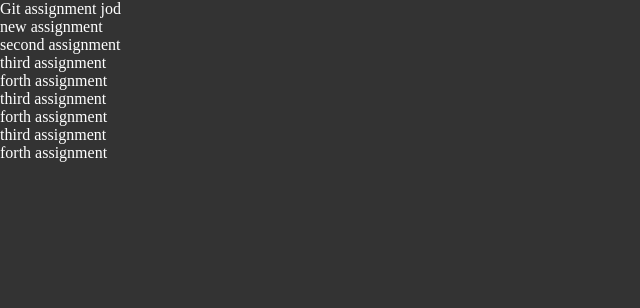
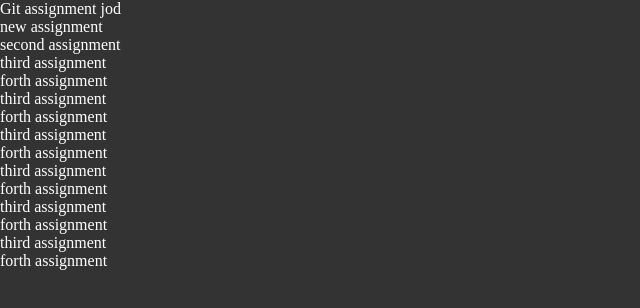
Before and after one commit to SomethingOFF/assignment1, a plain HTML site: page index.html in a window 1280 px wide. Shown: the whole page, without its empty margins (0-640 px from the left). Drawn offline with Linux system fonts and the light colour scheme.

Commit message:
branch1 changes

```diff
--- a/index.html
+++ b/index.html
@@ -18,6 +18,12 @@
     <div>forth assignment</div>
     <div>third assignment</div>
     <div>forth assignment</div>
+    <div>third assignment</div>
+    <div>forth assignment</div>
+    <div>third assignment</div>
+    <div>forth assignment</div>
+    <div>third assignment</div>
+    <div>forth assignment</div>
 </body>
 
 </html>
```
